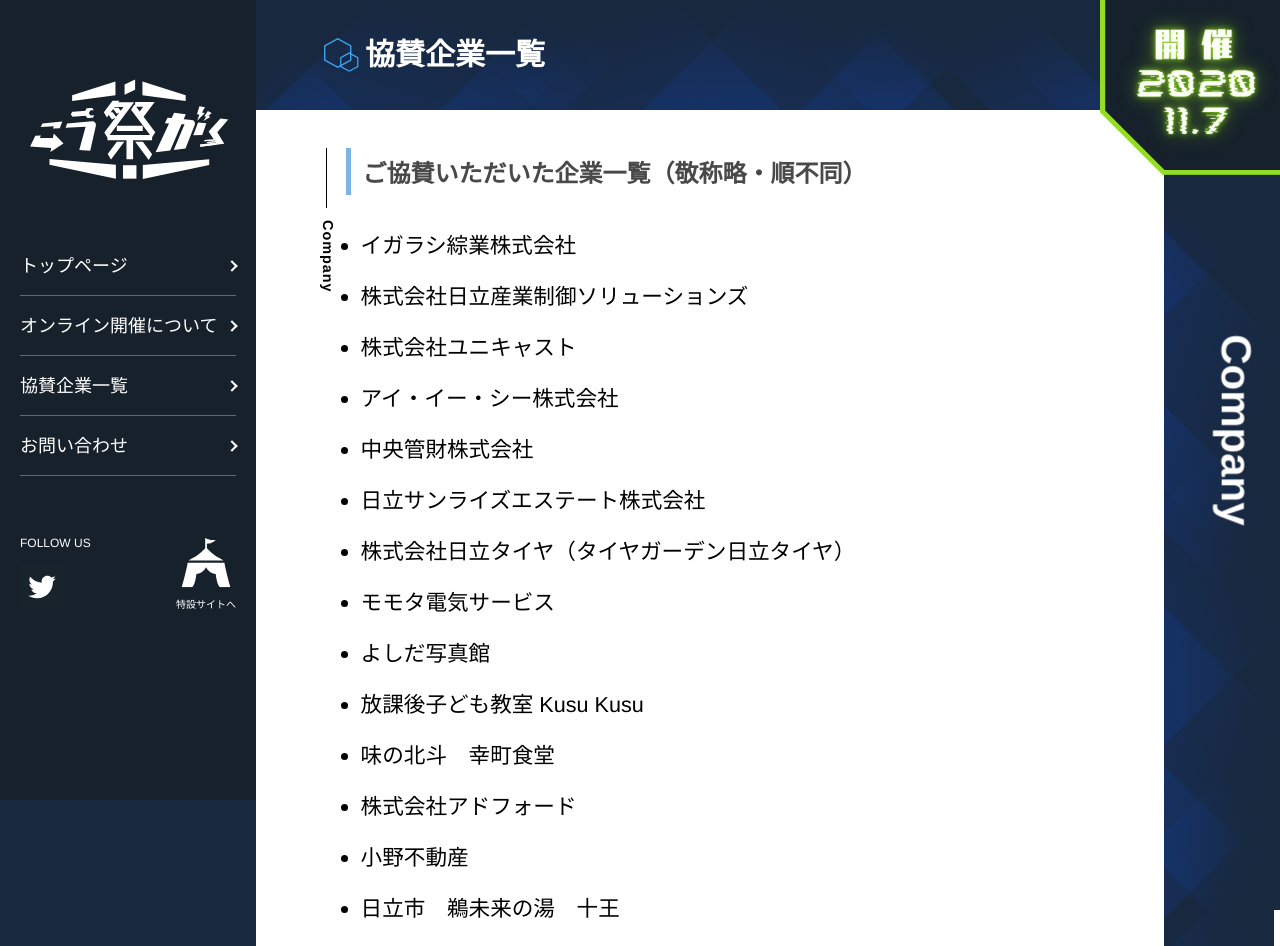
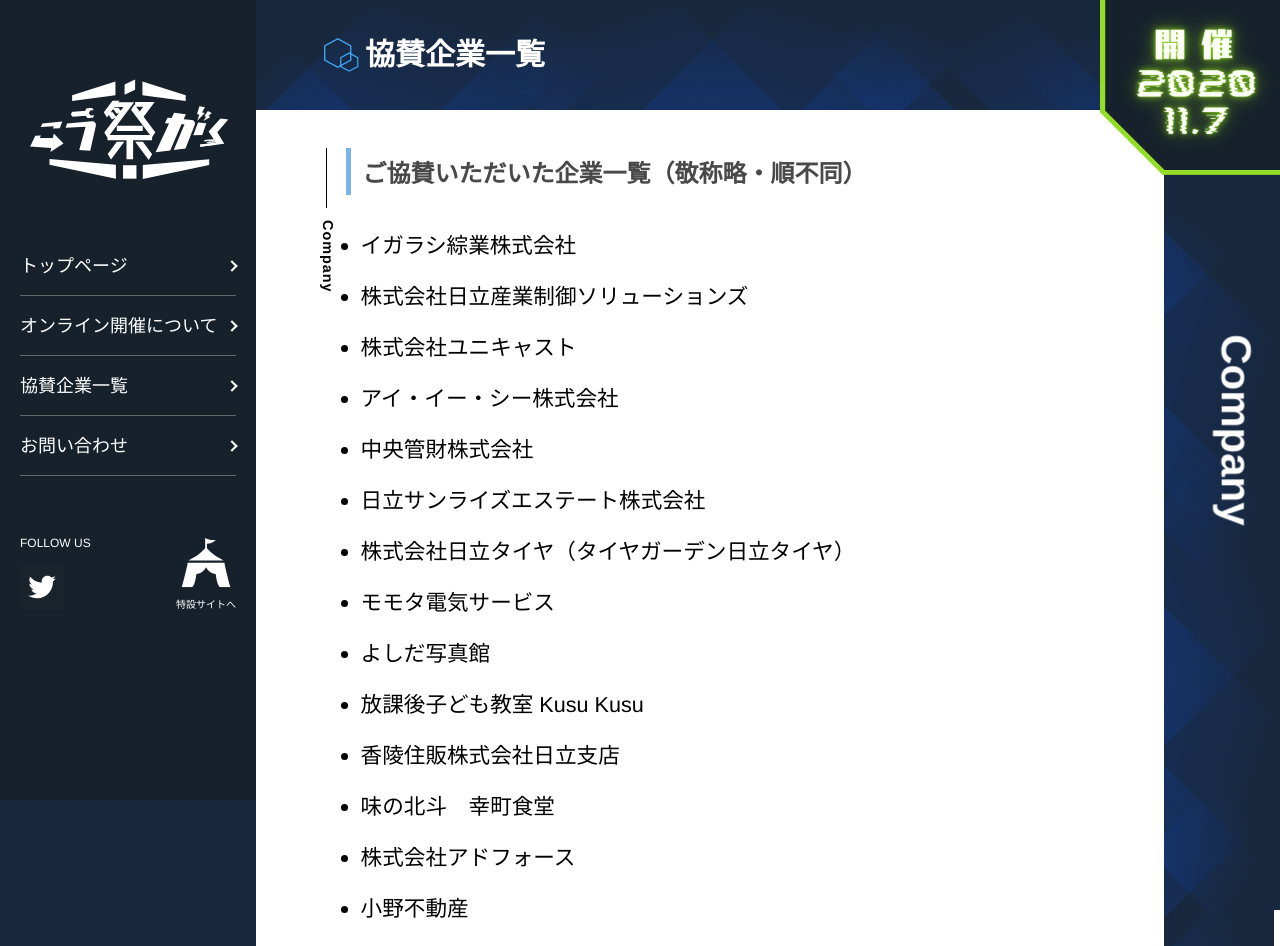
Before and after one commit to ujimattya/kougakusai-hp, a Next.js app: page /company in a window 1280 px wide. Shown: the top 946 px of the page. Built offline with nearby package versions, Linux system fonts and the light colour scheme.

Commit message:
[add]metaタグ追加

```diff
--- a/pages/_document.js
+++ b/pages/_document.js
@@ -11,7 +11,9 @@
       <Html lang="ja">
         <Head>
         <link rel="icon" href="/samu.svg" />
-
+        <title>2020年こうがく祭公式HP|茨城大学</title>
+        <meta content="茨城大学の工学部による学園祭、こうがく祭の2020年度版公式ホームページです。今年は11月7日にオンラインで開催されます。こうがく祭についての情報を発信していきます。" name="description"/>
+        <meta charset="utf-8"/>
         </Head>
         <body>
           <div>
--- a/pages/company.js
+++ b/pages/company.js
@@ -29,10 +29,11 @@
         <li>モモタ電気サービス</li>
         <li>よしだ写真館</li>
         <li>放課後子ども教室 Kusu Kusu</li>
+        <li>香陵住販株式会社日立支店</li>
         <li>味の北斗　幸町食堂</li>
-        <li>株式会社アドフォード</li>
+        <li>株式会社アドフォース</li>
         <li>小野不動産</li>
-        <li>日立市　鵜未来の湯　十王</li>
+        <li>鵜来来の湯　十王</li>
         <li>有限会社エイトプランニングオフィス　エイトスタジオ</li>
         <li>株式会社菓匠たけだ</li>
         <li>サイクルショップイマイ</li>
--- a/pages/index.js
+++ b/pages/index.js
@@ -44,7 +44,7 @@
           </div>
           <div className={styles.new}>
             <h2>お知らせ</h2>
-            <p>10月12日　HPを公開しました。</p>
+            <p>10月24日　HP・特設サイトを公開しました。</p>
           </div>
         </div>
         <Footer />
```
Also changed, not shown: public/og.png (added).
